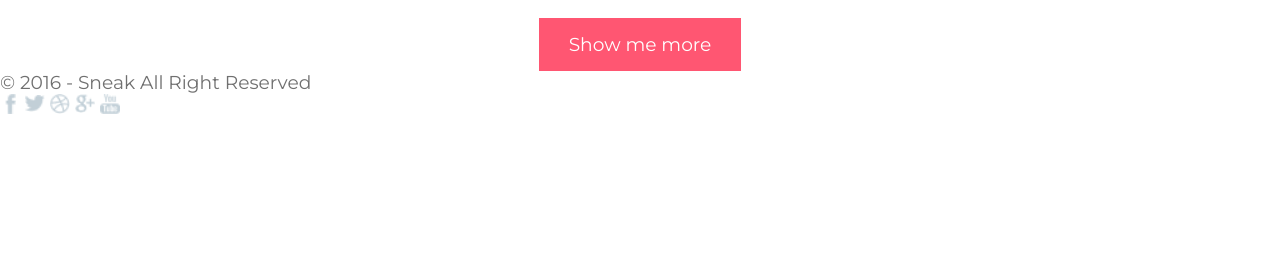
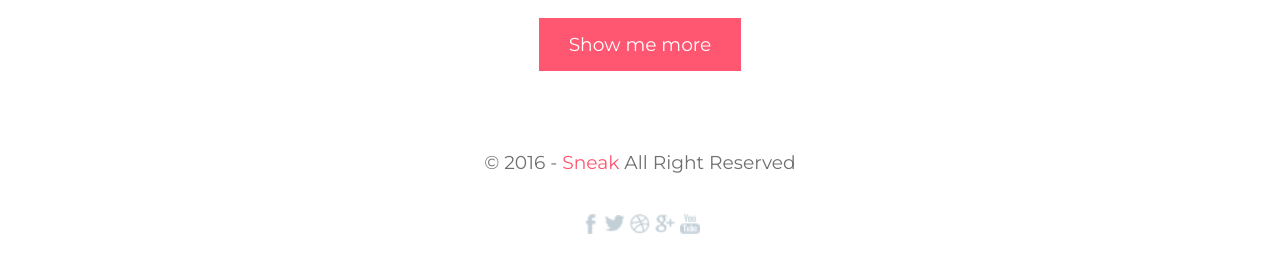
Before and after one commit to eyleenRodz/technical-job-test-tm, a browser extension: page index.html in a window 1280 px wide. Shown: the part 2317-2590 px from the top of the page. Before the commit the page ends 2436 px from the top, so only its background shows below. Drawn offline with Linux system fonts and the light colour scheme.

Commit message:
Estilos de footer

```diff
--- a/assets/style/main.scss
+++ b/assets/style/main.scss
@@ -7,6 +7,8 @@
 @import "navigation";
 @import "landing";
 @import "portfolio";
+@import "footer";
+
 
 
 
--- a/index.html
+++ b/index.html
@@ -83,11 +83,11 @@
       <button class="portfolio__button" onclick="showMore()">Show me more</button>
     </section>
   </main>
-  <footer>
-    <section>
+  <footer class="footer">
+    <section class="footer__rights">
       © 2016 - <span>Sneak</span> All Right Reserved
     </section>
-    <section>
+    <section class="footer__social">
       <i class="icon social-facebook"></i>
       <i class="icon social-twitter"></i>
       <i class="icon social-dribble"></i>
```
Also changed, not shown: assets/style/main.css, 1 other file.
